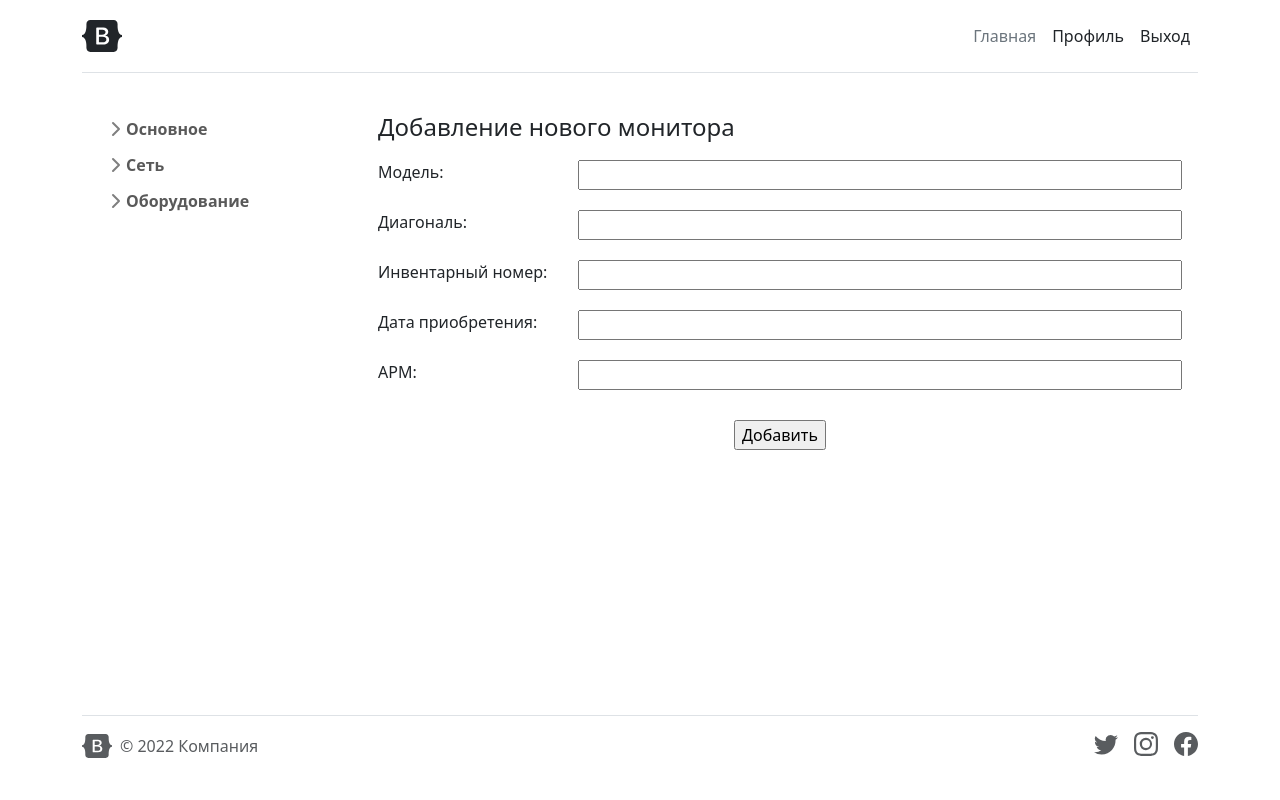
After one commit to VitalySubi/municipal, a Django app: page /monitor/add in a window 1280 px wide. The commit adds this page. Run offline with Django 4.2, Linux system fonts and the light colour scheme; some libraries are stand-ins or nearby versions.

Commit message:
добавление мониторов

```diff
--- a/municipal/facility/urls.py
+++ b/municipal/facility/urls.py
@@ -14,6 +14,8 @@ urlpatterns = [
     path('computer', views.computerView, name='computer'),
     path('sysBlock', views.sysBlockView, name='sysBlock'),
     path('monitor', views.monitorView, name='monitor'),
+    path('monitor/add', views.monitorNewView, name='monitorNew'),
+    path('monitor/save', views.monitorSaveView, name='monitorSave'),
     path('mouse', views.mouseView, name='mouse'),
     path('keyboard', views.keyboardView, name='keyboard'),
     path('software', views.softwareView, name='software'),
--- a/municipal/facility/views.py
+++ b/municipal/facility/views.py
@@ -1,5 +1,8 @@
-from django.shortcuts import render
+from django.shortcuts import render, redirect
 from django.http import HttpResponse
+from datetime import datetime
+
+from .models import Monitor
 
 sideBarParams = {"main": {"collapsed": "collapsed", "expanded": "false", "show": ""},
                  "network": {"collapsed": "collapsed", "expanded": "false", "show": ""},
@@ -128,11 +131,27 @@ def sysBlockView(request):
 
 
 def monitorView(request):
+    monitors = Monitor.objects.all()
+    print(monitors)
     expandByKey("facility")
     selectByKey("monitor")
-    data = {"sideBarParams": sideBarParams, "itemsSelection": itemsSelection}
+    data = {"sideBarParams": sideBarParams, "itemsSelection": itemsSelection, "monitors": monitors}
     #return HttpResponse("Страница монитора")
     return render(request, "facility/monitor_page.html", context=data)
+
+
+def monitorNewView(request):
+    return render(request, "facility/add/monitor_new_page.html", context=None)
+
+
+def monitorSaveView(request):
+    newMonitor = Monitor(monmodel=request.POST.get("model"),
+                         mondiag=request.POST.get("diag"),
+                         moninv=request.POST.get("inv"),
+                         mondate=datetime.strptime(request.POST.get("date"), "%d/%m/%Y"),
+                         equid=None if request.POST.get("arm") == "" else request.POST.get("arm"))
+    newMonitor.save()
+    return redirect("/monitor", context=None)
 
 
 def mouseView(request):
--- /dev/null
+++ b/municipal/templates/facility/add/monitor_new_page.html
@@ -0,0 +1,67 @@
+{% extends "facility/index.html" %}
+{% block TITLE %}Добавление нового монитора{% endblock TITLE %}
+{% block MAIN_CONTENT %}
+
+<link rel="stylesheet" href="http://code.jquery.com/ui/1.11.0/themes/smoothness/jquery-ui.css">
+<script src="http://code.jquery.com/jquery-1.9.1.js"></script>
+<script src="http://code.jquery.com/ui/1.11.0/jquery-ui.js"></script>
+<script>
+$(function() {
+    $("#datepicker").datepicker({
+  dateFormat: "dd/mm/yy"
+});
+});
+</script>
+
+<h4>Добавление нового монитора</h4>
+
+<div>
+    <form method="post" action="/monitor/save">
+        {% csrf_token %}
+        <div style="display: flex; flex-direction: column;">
+            <div style="display: flex; margin: 10px 0;">
+                <div style="width: 200px;">
+                    <label for="mon_model">Модель:</label>
+                </div>
+                <div style="flex-grow: 8;">
+                    <input type="text" name="model" required id="mon_model" style="width: 100%;"/>
+                </div>
+            </div>
+            <div style="display: flex; margin: 10px 0;">
+                <div style="width: 200px;">
+                    <label for="mon_diag">Диагональ:</label>
+                </div>
+                <div style="flex-grow: 8;">
+                    <input type="text" name="diag" required id="mon_diag" style="width: 100%;"/>
+                </div>
+            </div>
+            <div style="display: flex; margin: 10px 0;">
+                <div style="width: 200px;">
+                    <label for="mon_inv">Инвентарный номер:</label>
+                </div>
+                <div style="flex-grow: 8;">
+                    <input type="text" name="inv" required id="mon_inv" style="width: 100%;"/>
+                </div>
+            </div>
+            <div style="display: flex; margin: 10px 0;">
+                <div style="width: 200px;">
+                    <label for="datepicker">Дата приобретения:</label>
+                </div>
+                <div style="flex-grow: 8;">
+                    <input type="text" name="date" required id="datepicker" style="width: 100%;"/>
+                </div>
+              </div>
+            <div style="display: flex; margin: 10px 0;">
+                <div style="width: 200px;">
+                    <label for="mon_arm">АРМ:</label>
+                </div>
+                <div style="flex-grow: 8;">
+                    <input type="text" name="arm" id="mon_arm" style="width: 100%;"/>
+                </div>
+            </div>
+            <input type="submit" value="Добавить" style="margin: 20px auto;">
+        </div>
+    </form>
+</div>
+
+{% endblock MAIN_CONTENT %}
```
Also changed, not shown: municipal/templates/facility/monitor_page.html (+8 -34 lines).
